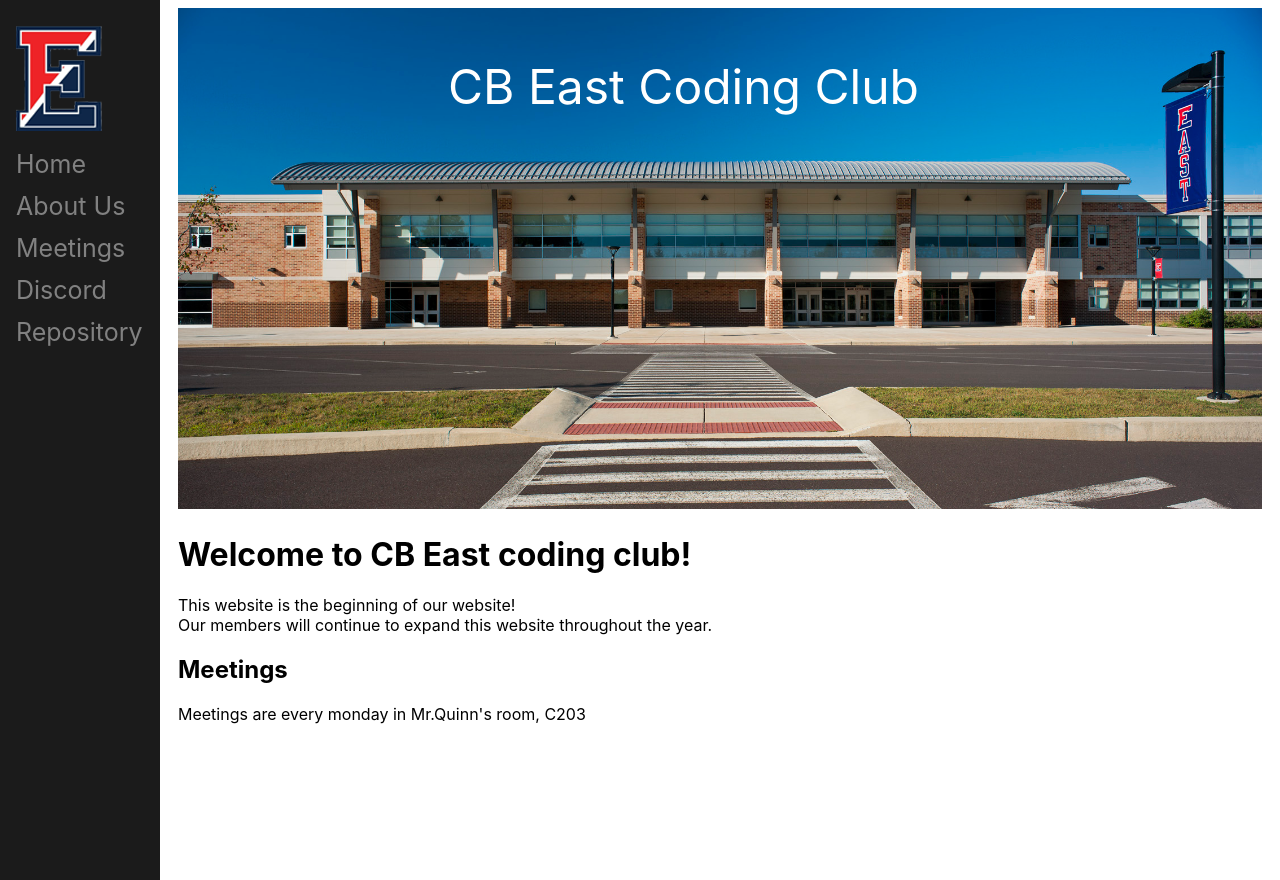
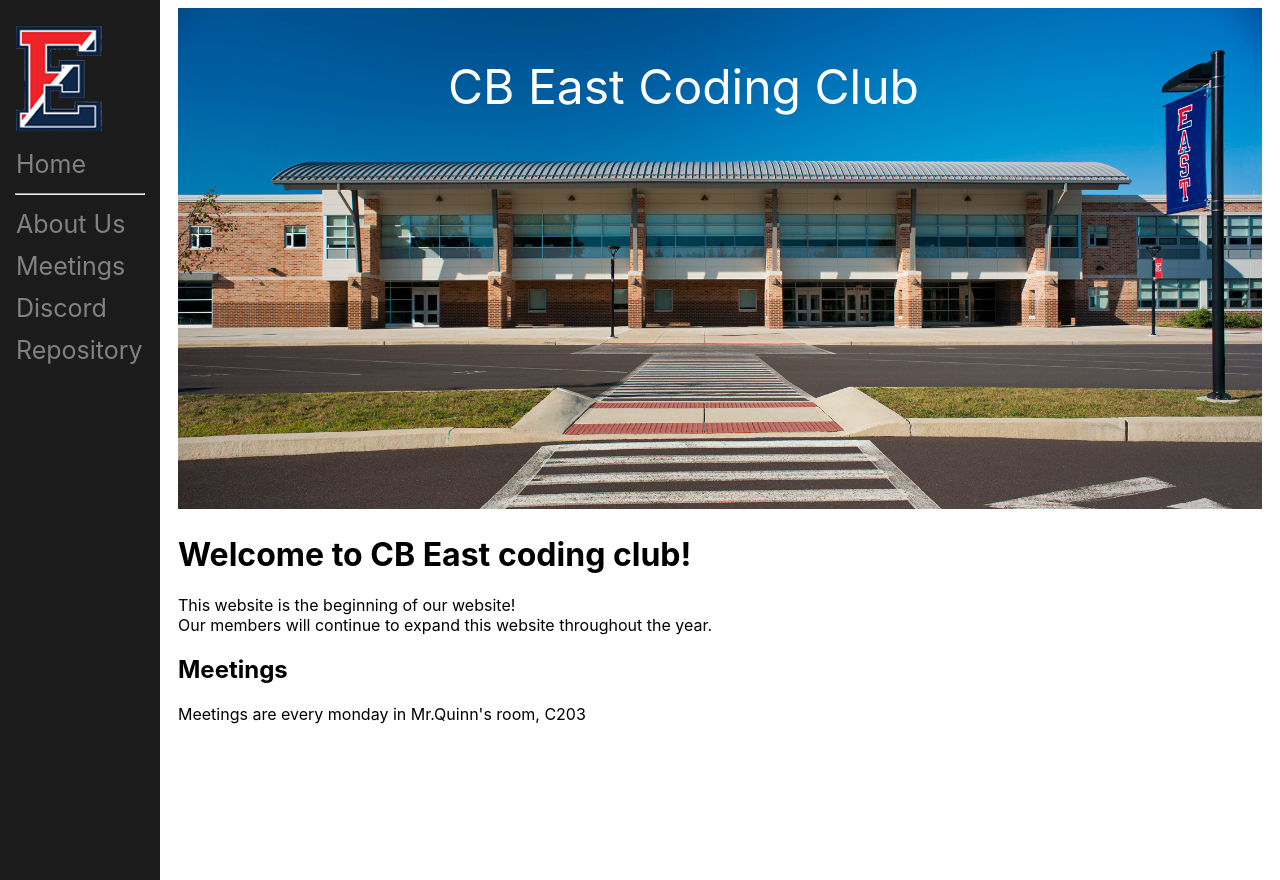
Before and after one commit to JonZavialov/cbeast, a Flask app: page / in a window 1280 px wide. Run offline with Flask 2, Linux system fonts and the light colour scheme.

Commit message:
added line under home

```diff
--- a/static/styles/styles.css
+++ b/static/styles/styles.css
@@ -23,6 +23,11 @@
   /* When you mouse over the navigation links, change their color */
   .sidenav a:hover {
     color: #f1f1f1;
+  }
+
+  .sidenav hr {
+    color: #818181;
+    width: 80%
   }
 
   /* Style page content */
--- a/templates/aboutus.html
+++ b/templates/aboutus.html
@@ -16,6 +16,7 @@
   <div class="sidenav">
     <a href = "/"><img src="https://github.com/JonZavialov/cbeast/blob/master/assets/images/logo.png?raw=true"></a>
     <a href="/">Home</a>
+    <hr>
     <a href="/aboutus">About Us</a>
     <a href="/meetings">Meetings</a>
     <a href="https://discord.gg/3VYtKqKmyu">Discord</a>
--- a/templates/index.html
+++ b/templates/index.html
@@ -10,6 +10,7 @@
   <div class="sidenav">
     <a href = "/"><img src="https://github.com/JonZavialov/cbeast/blob/master/assets/images/logo.png?raw=true"></a>
     <a href="/">Home</a>
+    <hr>
     <a href="/aboutus">About Us</a>
     <a href="/meetings">Meetings</a>
     <a href="https://discord.gg/3VYtKqKmyu">Discord</a>
--- a/templates/meetings.html
+++ b/templates/meetings.html
@@ -10,6 +10,7 @@
   <div class="sidenav">
     <a href = "/"><img src="https://github.com/JonZavialov/cbeast/blob/master/assets/images/logo.png?raw=true"></a>
     <a href="/">Home</a>
+    <hr>
     <a href="/aboutus">About Us</a>
     <a href="/meetings">Meetings</a>
     <a href="https://discord.gg/3VYtKqKmyu">Discord</a>
```
